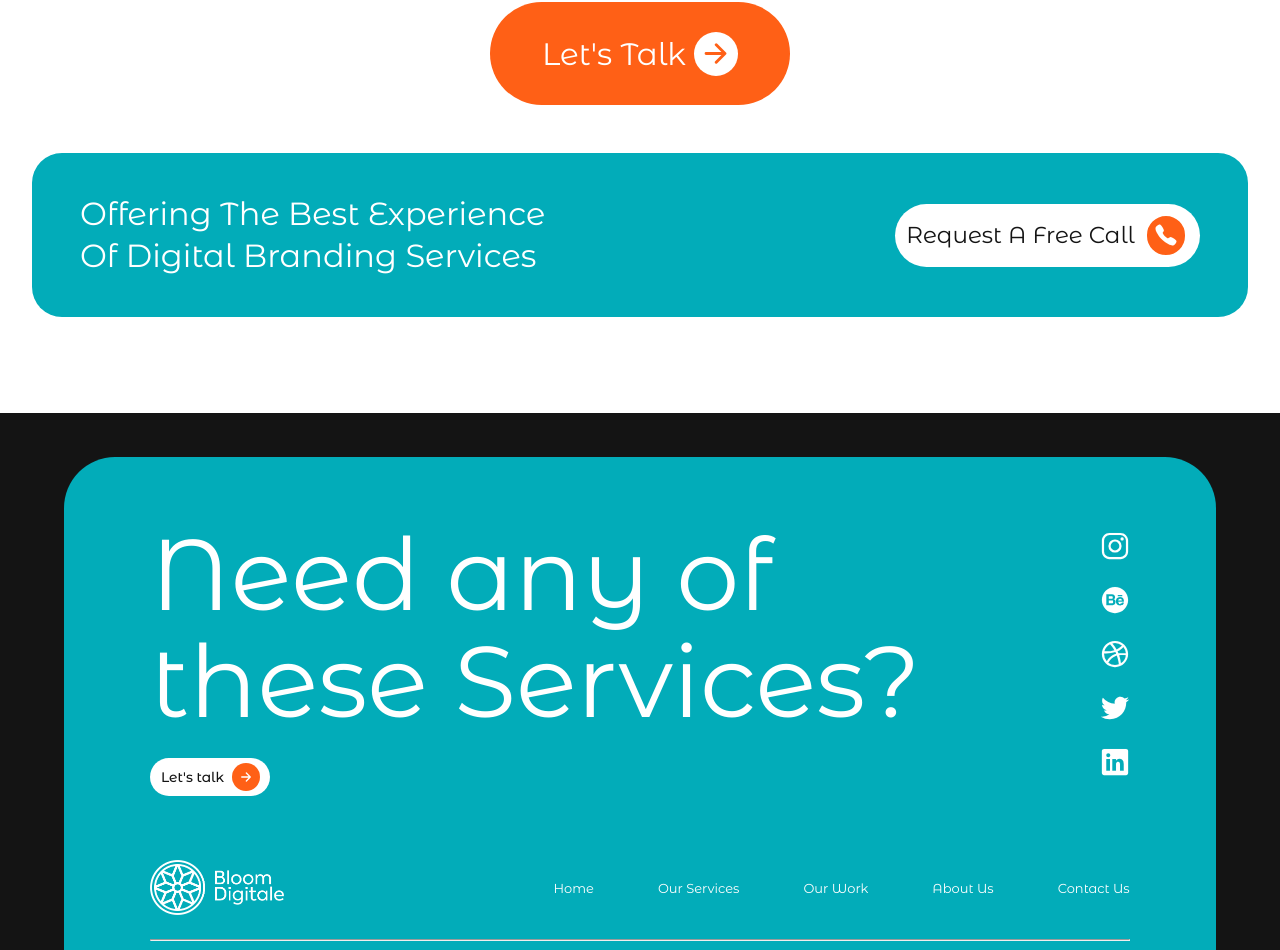
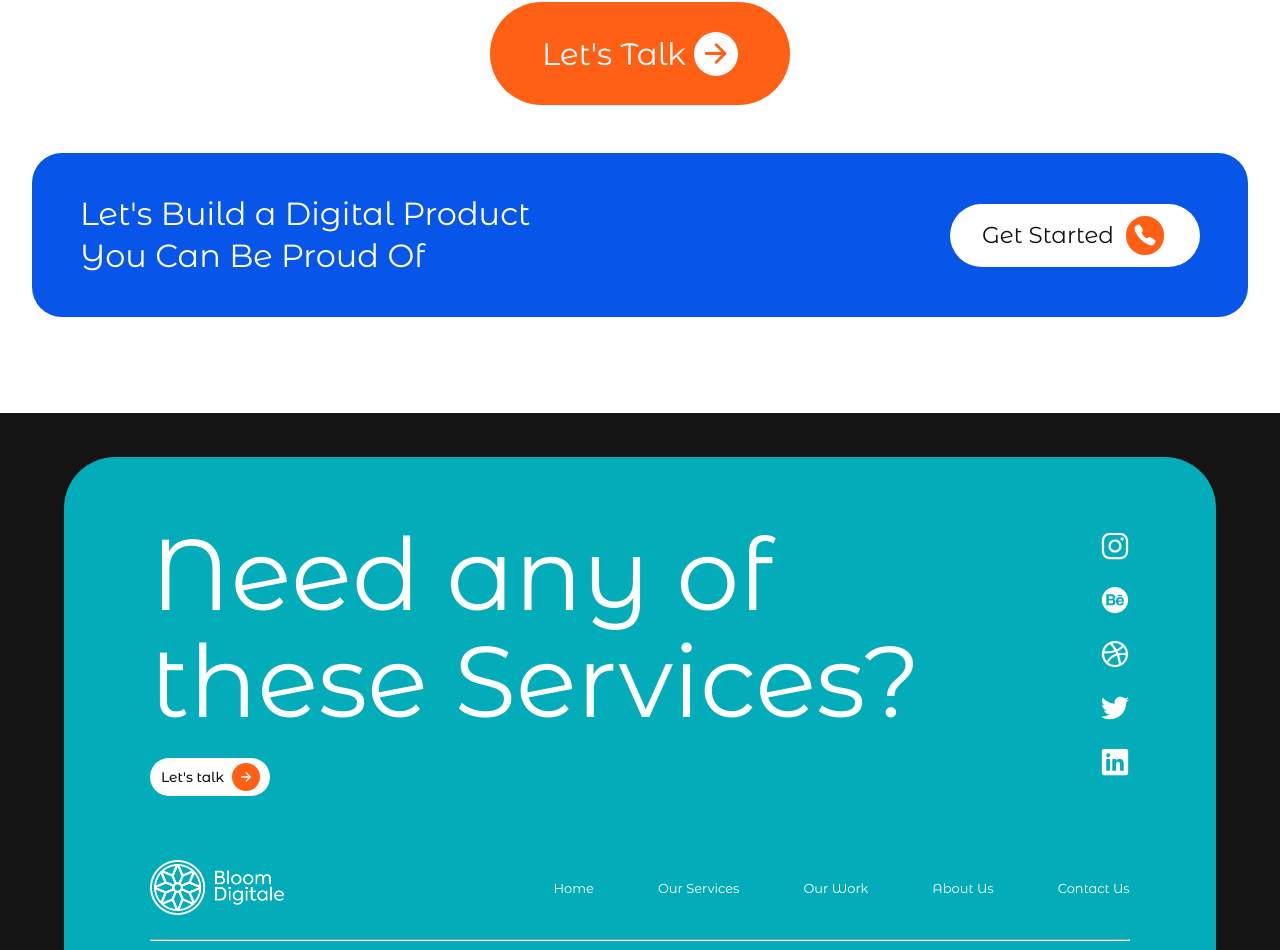
Before and after one commit to Yole-dev/bloom-revamped, a React (Create React App) app: page /branding in a window 1280 px wide. Shown: the part 6552-7502 px from the top of the page. Built offline with nearby package versions, Linux system fonts and the light colour scheme.

Commit message:
fixed the alignment error on the requestforcallsection component and added implemented all changes made on the portfolio page

```diff
--- a/src/components/RequestForCallSection.js
+++ b/src/components/RequestForCallSection.js
@@ -12,11 +12,11 @@ export default function RequestForCallSection() {
   return (
     <ComponentAnimation className="request-for-call-section">
       <div className="request-for-call-container">
-        <p>Offering The Best Experience Of Digital Branding Services</p>
+        <p>Let's Build a Digital Product You Can Be Proud Of</p>
 
         <Button
           gap={0.5}
-          width={305}
+          width={250}
           height={63}
           borderRadius={104.71}
           fontSize={23.04}
@@ -25,7 +25,7 @@ export default function RequestForCallSection() {
           color="#141414"
           className="request-a-free-call-btn"
         >
-          <Link to="/requestacall">Request A Free Call</Link>
+          <Link to="/contactus">Get Started</Link>
           <CircleButton
             background="#ff6016"
             width={46.07}
--- a/src/index.css
+++ b/src/index.css
@@ -3,7 +3,7 @@
 :root {
   /* page primary colors */
   --primary-blue: #02acb9;
-  --secondary-blue: #5b94ff;
+  --secondary-blue: #0755e9;
   --primary-black: #141414;
   --primary-white: #ffffff;
   --off-white: #f7f7f7;
@@ -972,7 +972,7 @@ textarea:focus {
 .request-for-call-section {
   width: 100%;
   display: flex;
-  align-items: center;
+  justify-content: center;
 }
 
 .request-for-call-container {
@@ -981,7 +981,7 @@ textarea:focus {
   display: flex;
   align-items: center;
   justify-content: space-between;
-  background: var(--primary-blue);
+  background: var(--secondary-blue);
   color: var(--primary-white);
   border-radius: 30px;
   padding: 0 3rem;
--- a/src/pages/Portfolio.js
+++ b/src/pages/Portfolio.js
@@ -33,11 +33,11 @@ function HeaderSection() {
   return (
     <section className="portfolio-page-header">
       <LeftComponentAnimation className="portfolio-page-header-text">
-        <p>Our Portfolios</p>
+        <p>Our Work</p>
 
         <p>
-          Showcasing Excellence, One Project at a Time – See How We've Helped
-          Businesses Thrive with Stunning Designs and Impactful Solutions.
+          A selection of digital products we have designed and buuilt for
+          ambitious brands.
         </p>
       </LeftComponentAnimation>
 
```
